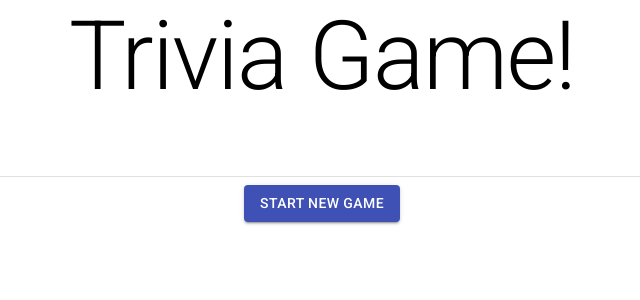
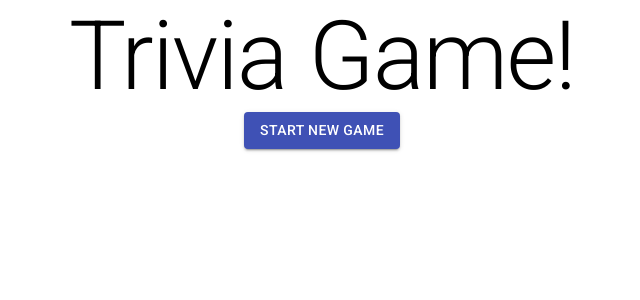
Before and after one commit to DruSerkes/trivia-game, a React (Create React App) app: page / in a window 1280 px wide. Shown: the top 300 px of the page, without its empty margins (318-958 px from the left). Built offline with nearby package versions, Linux system fonts and the light colour scheme.

Commit message:
empty QuizCard doesn't show with Start

```diff
--- a/src/components/TriviaGame.tsx
+++ b/src/components/TriviaGame.tsx
@@ -46,11 +46,12 @@ export const TriviaGame = () => {
 
 	return (
 		<Box className="TriviaGame">
-			{numAnswered < 10 ? (
+			{numAnswered < 10 && currentQuestion !== INITIAL_QUESTION_STATE && (
 				<QuizCard question={currentQuestion} answerQuestion={answerQuestion} />
-			) : (
-					<Result numCorrect={numCorrect} />
-				)}
+			)}
+			{ numAnswered === 10 && (
+				<Result numCorrect={numCorrect} />
+			)}
 			{(numAnswered === 10 || !questions.length) && <Start startGame={startGame} />}
 		</Box>
 
```
